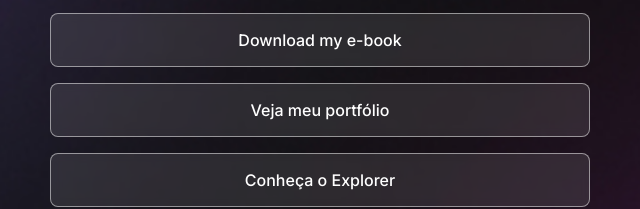
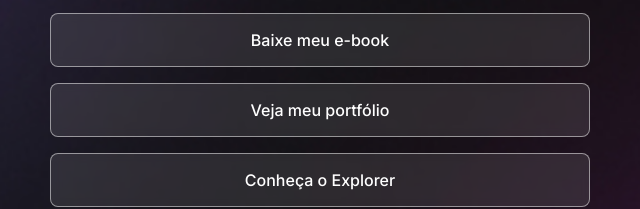
Before and after one commit to yaradaudt/discoverRS, a plain HTML site: page index.html in a window 1280 px wide. Shown: the part 364-573 px from the top of the page, 320-960 px from the left. Drawn offline with nearby package versions, Linux system fonts and the light colour scheme.

Commit message:
alteração teste

```diff
--- a/index.html
+++ b/index.html
@@ -37,7 +37,7 @@
             </li>
 
             <li>
-                <a href="#">Download my e-book</a>
+                <a href="#">Baixe meu e-book</a>
             </li>
 
             <li>
```
